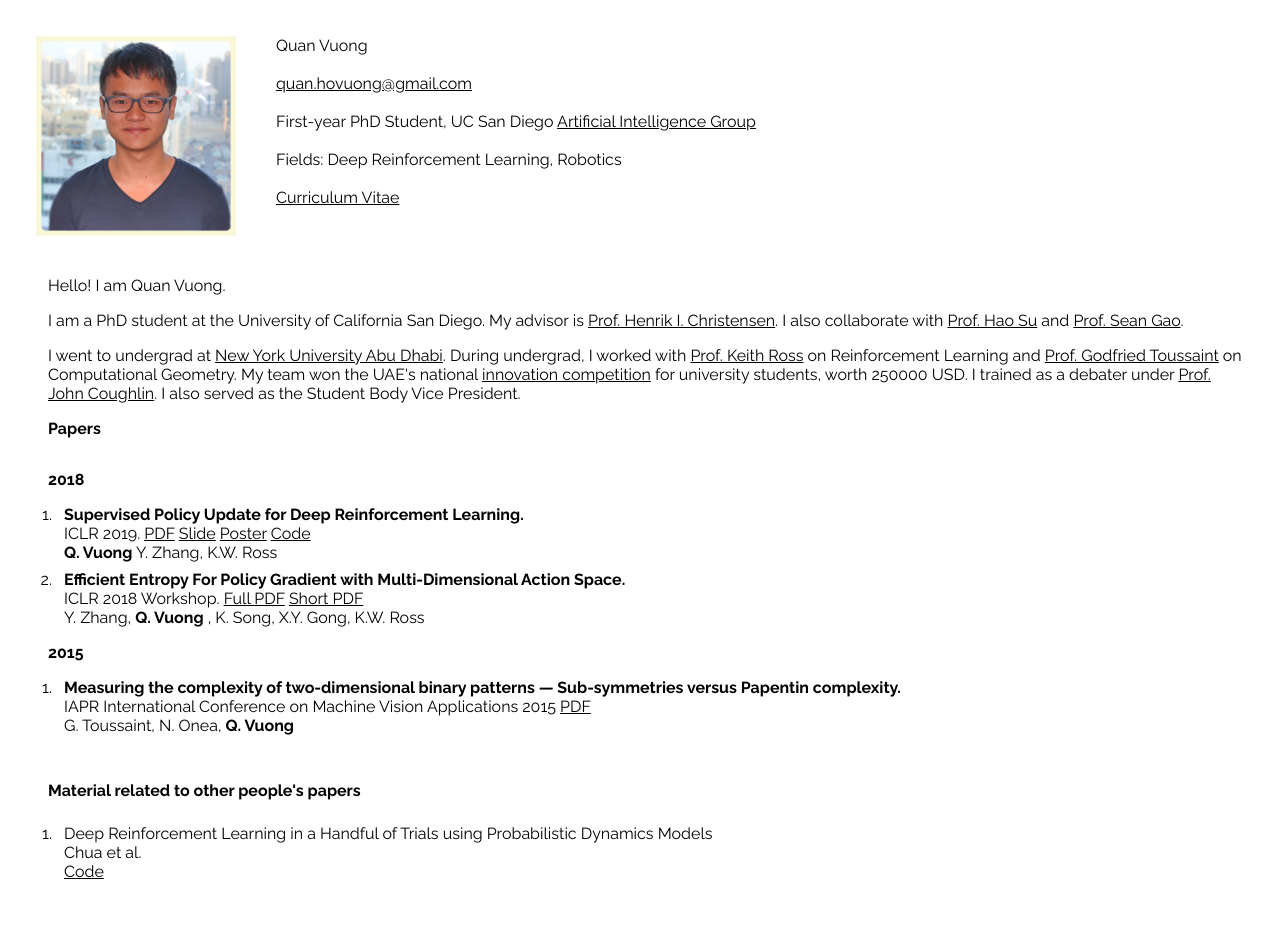
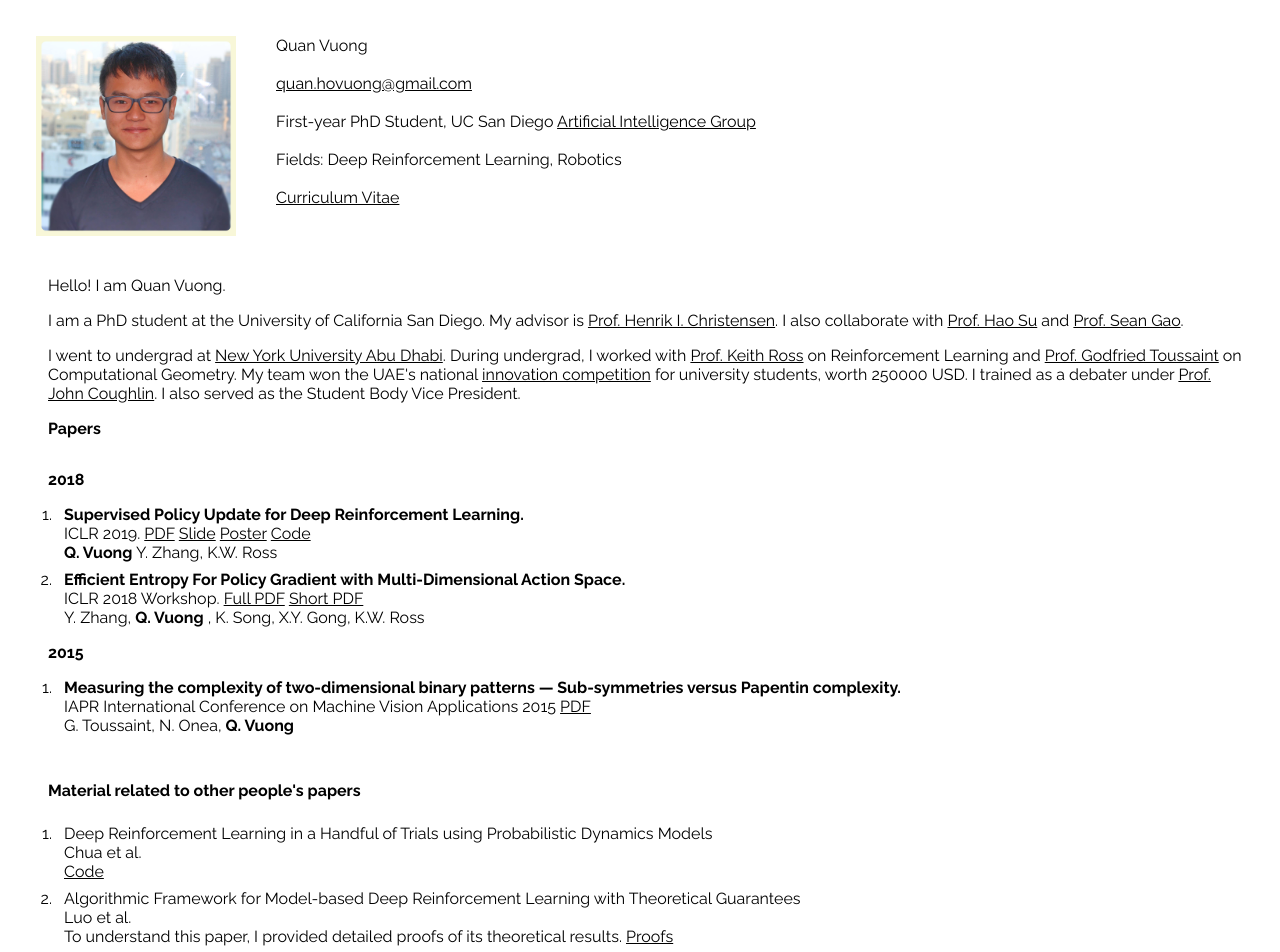
Before and after one commit to quanvuong/quanvuong.github.io, a React (Create React App) app: page / in a window 1280 px wide. Shown: the top 952 px of the page. Before the commit the page ends 921 px from the top, so only its background shows below. Built offline with nearby package versions, Linux system fonts and the light colour scheme.

Commit message:
add proof for Luo et al

```diff
--- a/src/Implementations.js
+++ b/src/Implementations.js
@@ -17,6 +17,15 @@ class Implementations extends Component {
               <div> <a href="https://github.com/quanvuong/handful-of-trials-pytorch">Code</a> </div>
             </div>
           </li>
+
+          <li>
+            <div className="OnePaper">
+              <div>Algorithmic Framework for Model-based Deep Reinforcement Learning with Theoretical Guarantees</div>
+              <div>Luo et al.</div>
+              <div>To understand this paper, I provided detailed proofs of its theoretical results. <a href="https://drive.google.com/file/d/1KftRUTW2jP8XIB3cwSBgh7xvveDjKDcn/view?usp=sharing">Proofs</a> </div>
+            </div>
+          </li>
+
         </ol>
 
       </div>
```
